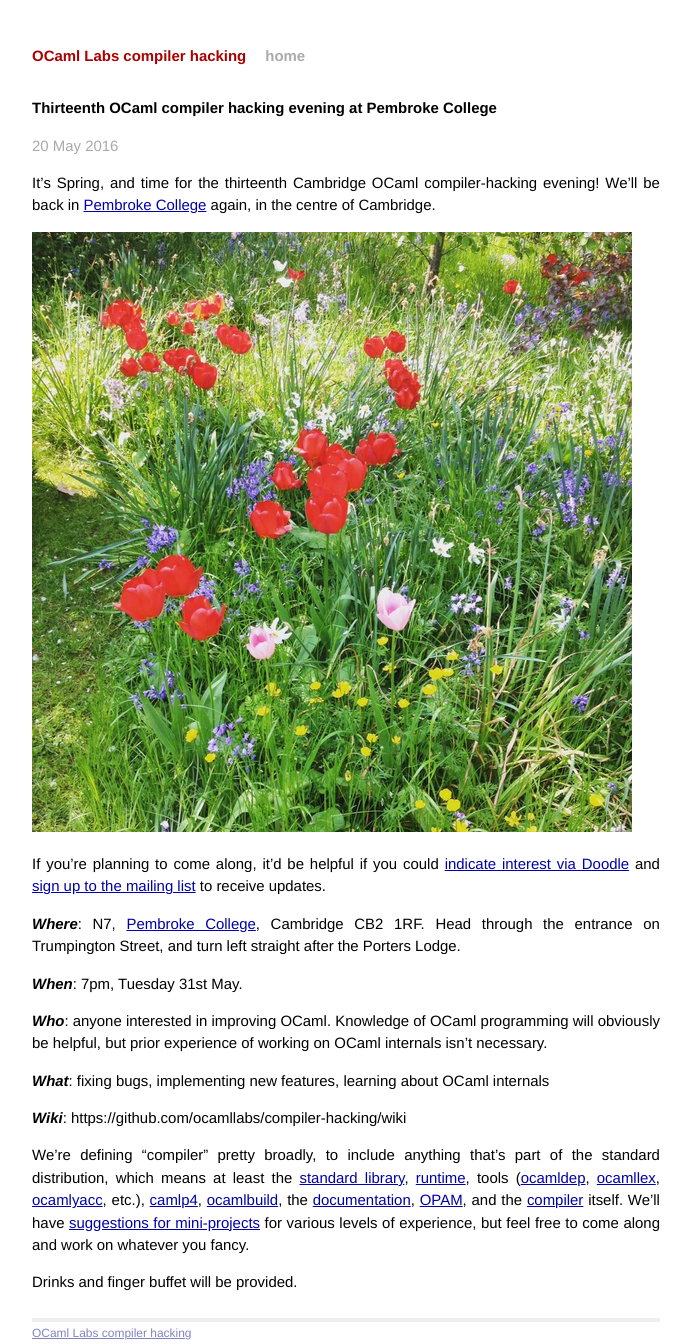
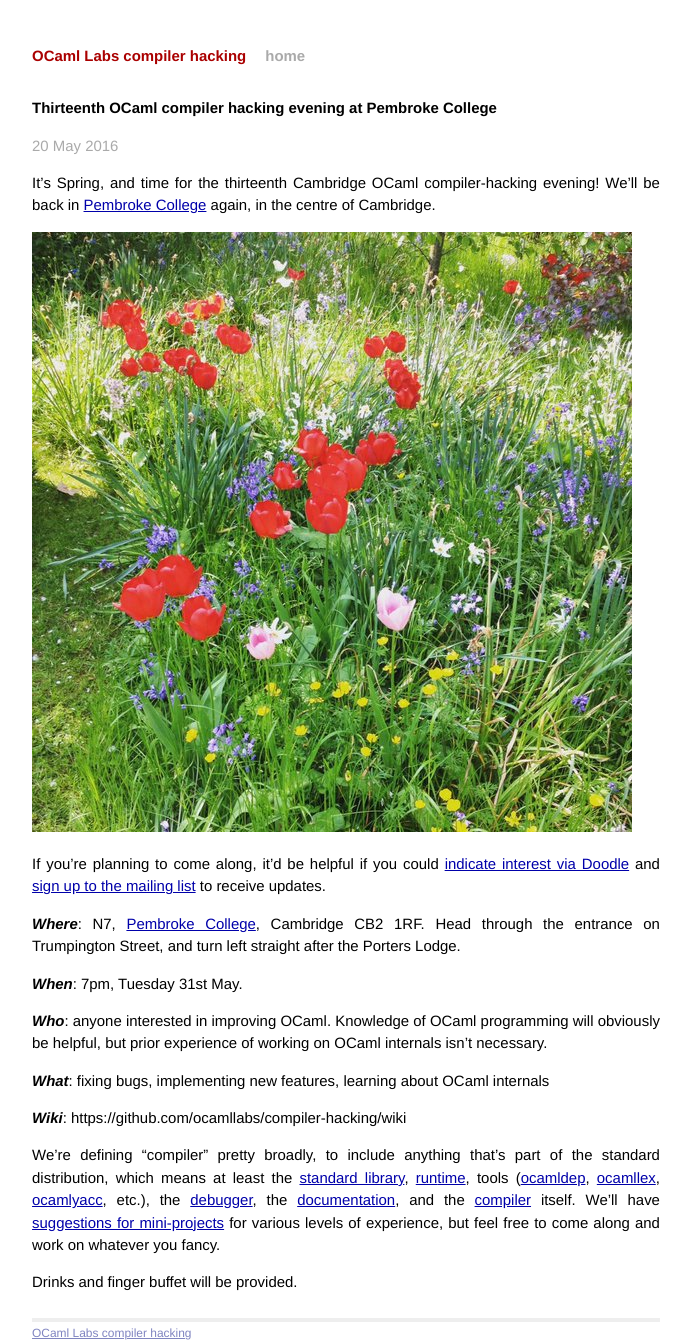
Before and after one commit to ocamllabs/compiler-hacking, a Jekyll site: the page built from blog/_posts/2016-05-20-spring-compiler-hacking.md, in a window 1280 px wide. Shown: the whole page, without its empty margins (294-985 px from the left). Built offline with Jekyll 4.4.1, drawn with Linux system fonts in a browser that asks for light colours; Markdown is read by kramdown in place of the engine named in the settings.

Commit message:
Update the list of tools, removing camlp4, the manual and ocamlbuild.

```diff
--- a/blog/_posts/2016-05-20-spring-compiler-hacking.md
+++ b/blog/_posts/2016-05-20-spring-compiler-hacking.md
@@ -20,7 +20,16 @@ _**What**_: fixing bugs, implementing new features, learning about OCaml interna
 
 _**Wiki**_: https://github.com/ocamllabs/compiler-hacking/wiki
 
-We're defining "compiler" pretty broadly, to include anything that's part of the standard distribution, which means at least the [standard library](https://github.com/ocaml/ocaml/tree/trunk/stdlib), [run](https://github.com/ocaml/ocaml/tree/trunk/byterun)[time](https://github.com/ocaml/ocaml/tree/trunk/asmrun), tools ([ocamldep](http://caml.inria.fr/pub/docs/manual-ocaml/depend.html), [ocamllex](https://realworldocaml.org/v1/en/html/parsing-with-ocamllex-and-menhir.html), [ocamlyacc](http://caml.inria.fr/pub/docs/manual-ocaml-4.00/manual026.html), etc.), [camlp4](https://github.com/ocaml/camlp4), [ocamlbuild](http://caml.inria.fr/pub/docs/manual-ocaml-400/manual032.html), the [documentation](https://github.com/ocaml/ocaml-manual), [OPAM](https://opam.ocaml.org/), and the [compiler](https://github.com/ocaml/ocaml) itself. We'll have [suggestions for mini-projects](https://github.com/ocamllabs/compiler-hacking/wiki/Things-to-work-on) for various levels of experience, but feel free to come along and work on whatever you fancy.
+We're defining "compiler" pretty broadly, to include anything that's part of the standard distribution, which means at least the
+ [standard library](https://github.com/ocaml/ocaml/tree/trunk/stdlib),
+ [run](https://github.com/ocaml/ocaml/tree/trunk/byterun)[time](https://github.com/ocaml/ocaml/tree/trunk/asmrun), tools
+    ([ocamldep](http://caml.inria.fr/pub/docs/manual-ocaml/depend.html),
+     [ocamllex](https://realworldocaml.org/v1/en/html/parsing-with-ocamllex-and-menhir.html),
+     [ocamlyacc](http://caml.inria.fr/pub/docs/manual-ocaml-4.00/manual026.html), etc.), the
+ [debugger](http://caml.inria.fr/pub/docs/manual-ocaml/debugger.html), the
+ [documentation](https://github.com/ocaml/ocaml/tree/trunk/manual), and the
+ [compiler](https://github.com/ocaml/ocaml) itself. We'll have
+ [suggestions for mini-projects](https://github.com/ocamllabs/compiler-hacking/wiki/Things-to-work-on) for various levels of experience, but feel free to come along and work on whatever you fancy.
 
 Drinks and finger buffet will be provided.
 
```
